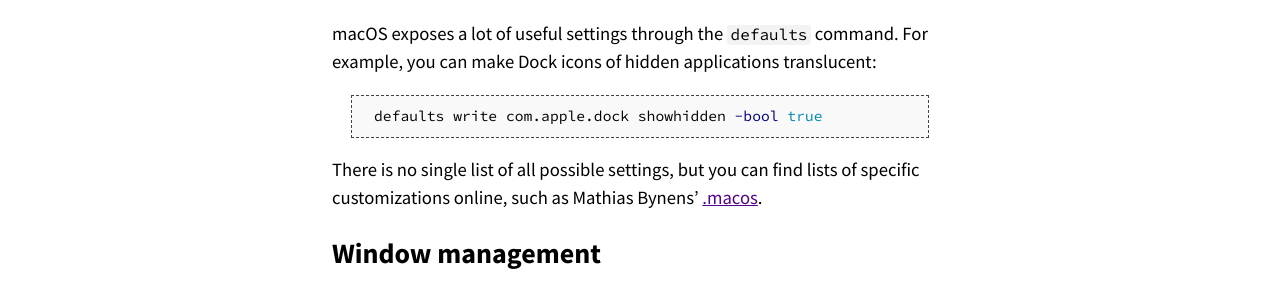
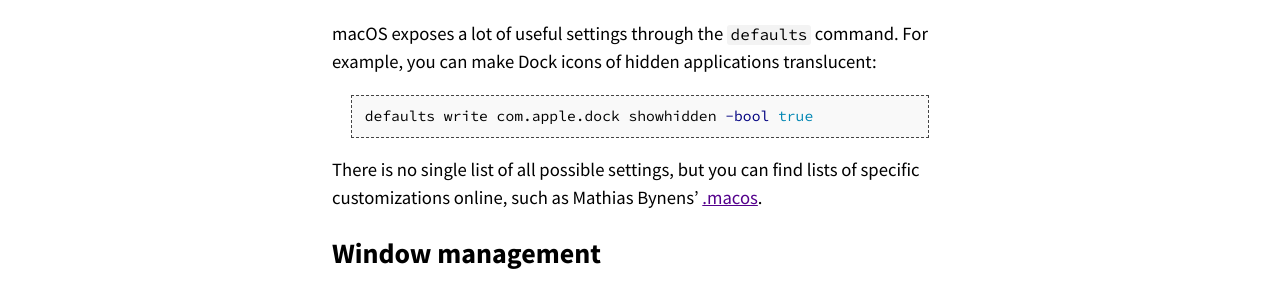
Before and after one commit to missing-semester-cn/missing-semester-cn.github.io, a Jekyll site: the page built from os-customization.md, in a window 1280 px wide. Shown: the part 1295-1591 px from the top of the page. Built offline with Jekyll 4.4.1, drawn with Linux system fonts in a browser that asks for light colours.

Commit message:
Make padding on code blocks a little nicer

```diff
--- a/static/css/main.css
+++ b/static/css/main.css
@@ -110,7 +110,7 @@ code {
 pre {
   color: #000;
   margin: 1rem;
-  padding: 0.5rem 1rem;
+  padding: 0.5rem 0.7rem;
   border: 1px dashed #444;
   word-wrap: break-word;
   white-space: pre-wrap;
@@ -122,6 +122,7 @@ pre code {
   color: inherit;
   background: none;
   font-size: 100%;
+  padding: 0;
 }
 
 a {
```
